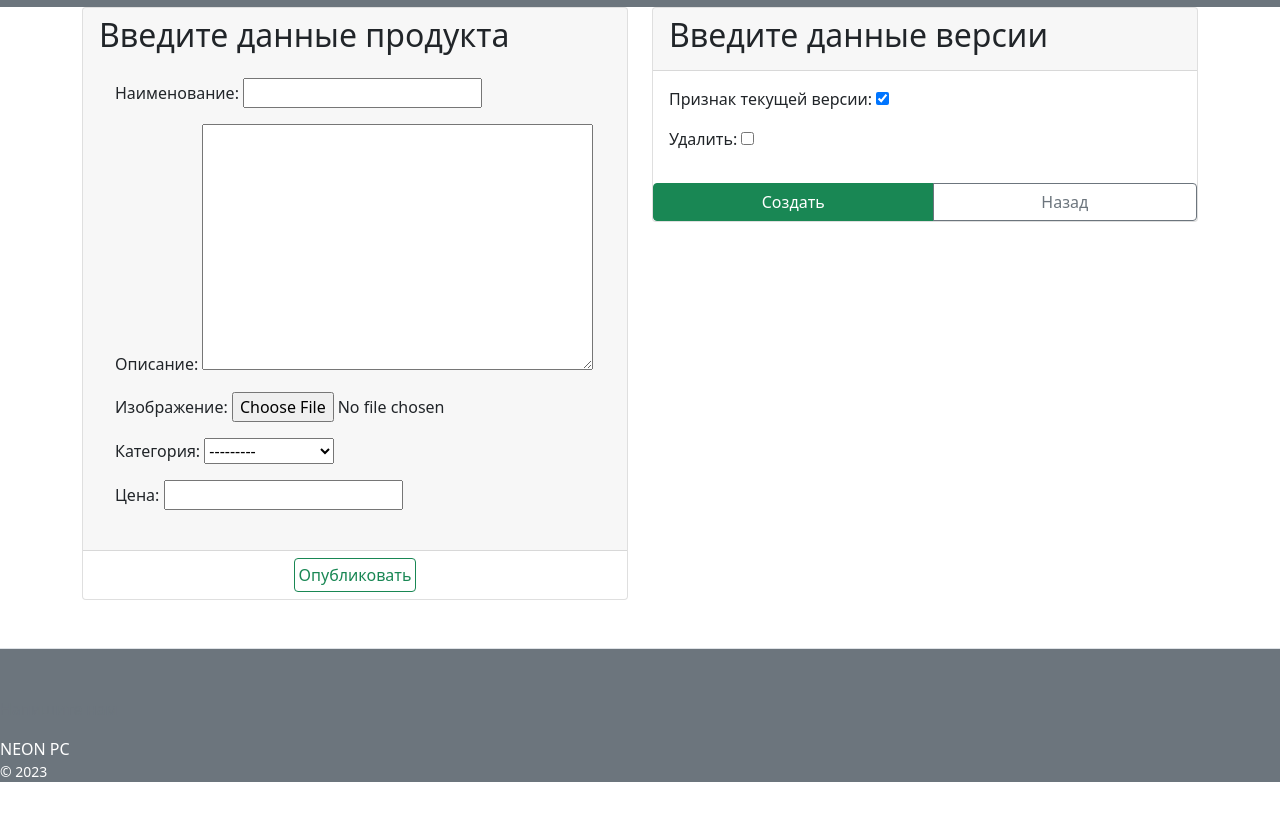
After one commit to nvLast86/djproject, a Django app: page /create/ in a window 1280 px wide. The commit adds this page. Shown: the part 309-1139 px from the top of the page. Run offline with Django 4.2, Linux system fonts and the light colour scheme; data comes from the database, SQL or seed files in the repository; some libraries are stand-ins or nearby versions.

Commit message:
templates have been added and updated

```diff
--- a/catalog/templates/catalog/product_detail.html
+++ b/catalog/templates/catalog/product_detail.html
@@ -8,9 +8,11 @@
 </div>
 
 <div class="row">
+  {% if object.image %}
   <div class="col-12 col-md-4 gy-4">
     <img src={{ object.image.url }} alt={{ object.name }} class="img-fluid rounded-start" width="300" height="300">
   </div>
+  {% endif %}
   <div class="col-6 col-md-8 gy-4">
     <tbody>
     <tr>
--- /dev/null
+++ b/catalog/templates/catalog/product_form.html
@@ -0,0 +1,57 @@
+{% extends 'catalog/base.html' %}
+
+{% block content %}
+<form method="post">
+    <div class="col-12"><div/>
+        <div class="row">
+            <div class="col-6">
+                <div class="card">
+                     <div class="card-header">
+                     <h2>Введите данные продукта</h2>
+                     <div class="card-body">
+                        {% csrf_token %}
+                        {{ form.as_p }}
+                        </div>
+                    </div>
+                    <div class="btn-group">
+                    <button type="submit" class="btn btn">
+                           {% if object.is_published %}
+                           <a class="p-1 btn btn-outline-danger" href="{% url 'catalog:toggle' object.pk %}">Cкрыть видимость</a>
+                           {% else %}
+                           <a class="p-1 btn btn-outline-success">Опубликовать</a>
+                           {% endif %}
+                    </div>
+                </div>
+              </div>
+
+            <div class="col-6">
+                <div class="card">
+                {% if not user.is_staff %}
+                     <div class="card-header">
+                     <h2>Введите данные версии </h2>
+            </div>
+            <div class="card-body">
+                {{ formset.management_form }}
+                {% for form in formset.forms %}
+                    {{form.as_p}}
+                {% endfor %}
+            </div>
+            {% endif%}
+                <div class="btn-group">
+                    <button type="submit" class="btn btn-success">
+                    {% if object %}
+                    Сохранить
+                    {% else %}
+                    Создать
+                    {% endif %}
+                    </button>
+                    <a href="{% url 'catalog:products' %}" type="button"
+                    class="btn btn-outline-secondary">Назад</a>
+                </div>
+            </div>
+         </div>
+    </div>
+</div>
+</form></div>
+
+{% endblock %}
```
Also changed, not shown: catalog/templates/catalog/product_confirm_delete.html (added, +26 -0 lines).
